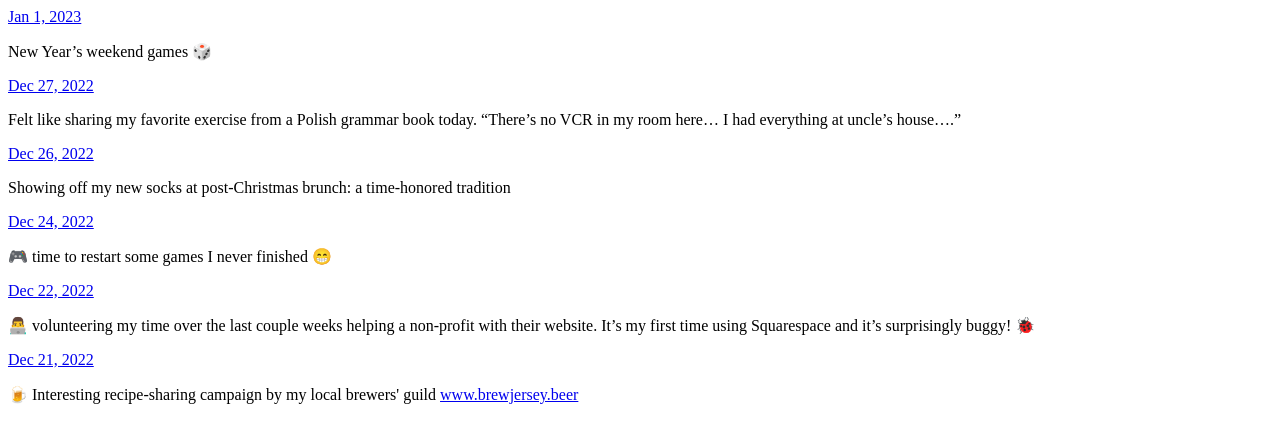
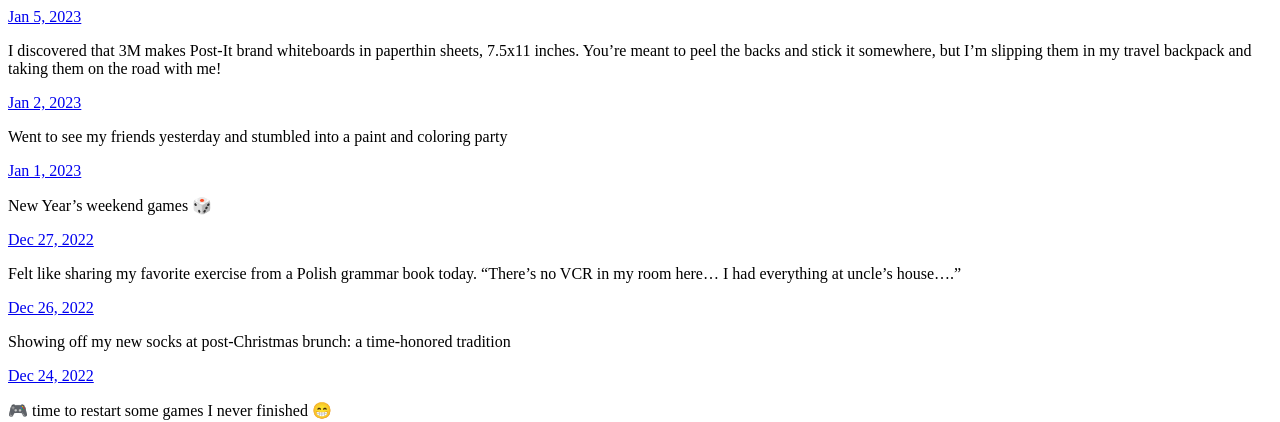
Before and after one commit to anthonyronda/anthonyronda.com, a plain HTML site: page index.html in a window 1280 px wide. Shown: the top 422 px of the page. Drawn offline with Linux system fonts and the light colour scheme.

Commit message:
Archiving from Micro.blog.

```diff
--- a/index.html
+++ b/index.html
@@ -21,6 +21,30 @@
 <div class="h-feed">
 
 
+
+	  <div class="h-entry">
+
+
+		<a href="https://anthonyronda.com/2023/01/05/i-discovered-that.html" class="u-url"><time class="dt-published" datetime="2023-01-05 14:42:46 -0500">Jan 5, 2023</time></a>
+
+		<div class="e-content">
+			 <p>I discovered that 3M makes Post-It brand whiteboards in paperthin sheets, 7.5x11 inches. You&rsquo;re meant to peel the backs and stick it somewhere, but I&rsquo;m slipping them in my travel backpack and taking them on the road with me!</p>
+<!-- raw HTML omitted -->
+
+		</div>
+	  </div>
+
+	  <div class="h-entry">
+
+
+		<a href="https://anthonyronda.com/2023/01/02/went-to-see.html" class="u-url"><time class="dt-published" datetime="2023-01-02 20:11:01 -0500">Jan 2, 2023</time></a>
+
+		<div class="e-content">
+			 <p>Went to see my friends yesterday and stumbled into a paint and coloring party</p>
+<p><!-- raw HTML omitted --><!-- raw HTML omitted --></p>
+
+		</div>
+	  </div>
 
 	  <div class="h-entry">
 
```
